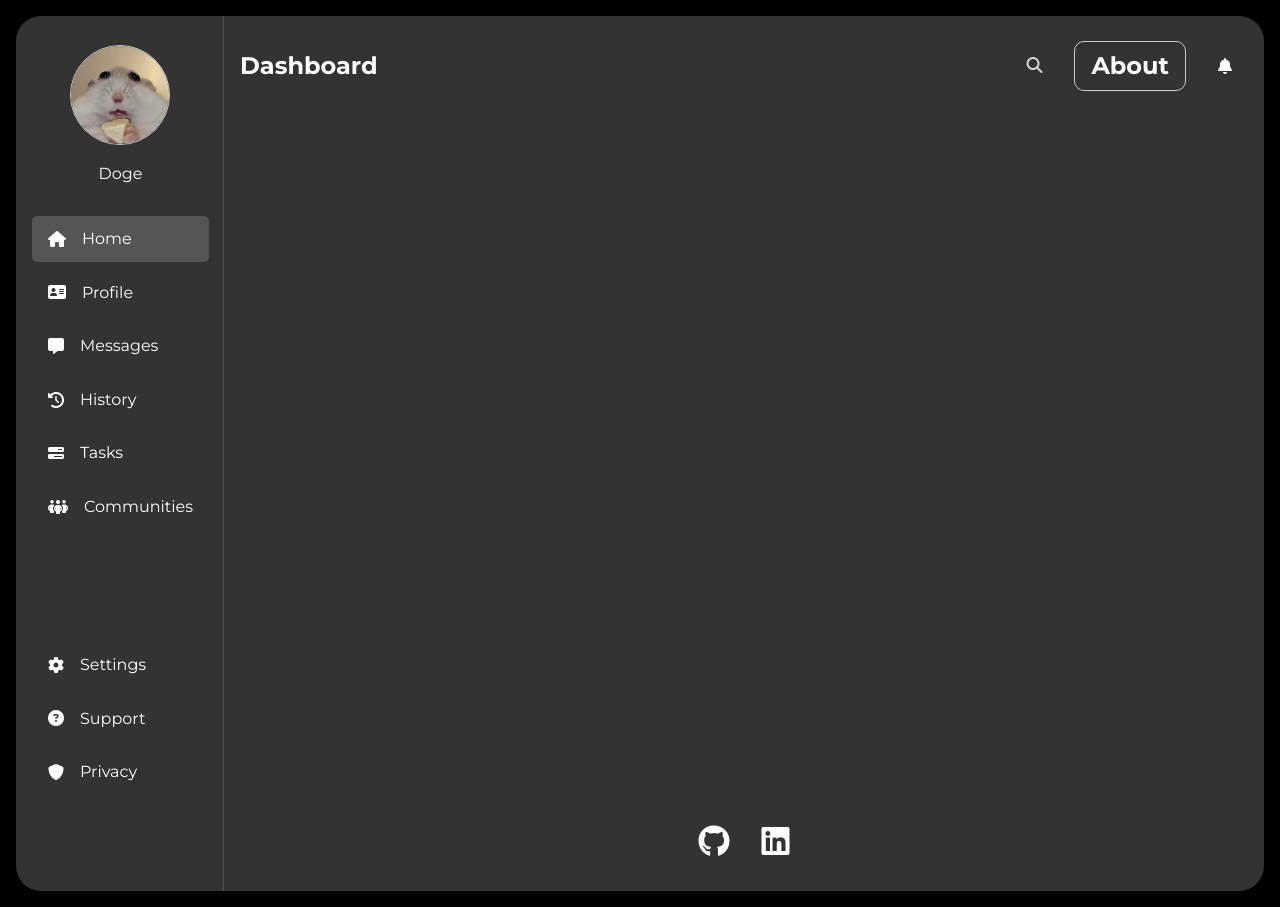
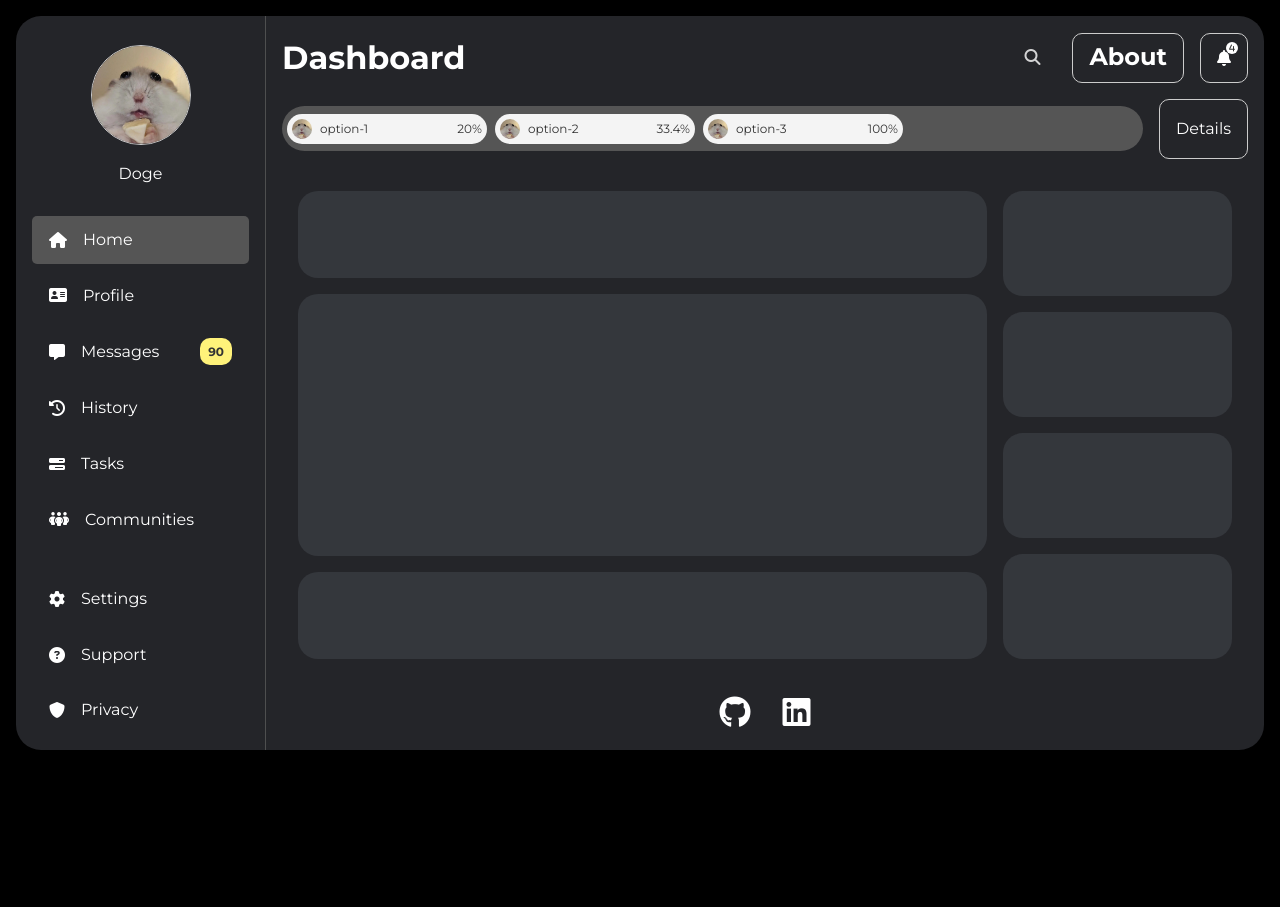
Before and after one commit to Delfiald/odin-admin-dashboard, a plain HTML site: page index.html in a window 1280 px wide. After the commit the page ends 800 px from the top, so only its background shows below. Drawn offline with Linux system fonts and the light colour scheme.

Commit message:
Creating Some Layout
creating some layout using combinations of grid and flexbox
1. header
  -adding option-panel and details button
  -adding more row and column to grid
  -option-panel row span by 2
  -nav colum span by 2
  -display flex inside option-panel
2. main
  -set display to grid and adding 2 column
  -adding 2 section, main and side section, also set display to grid
  -set 3 row to main-section
  -set 4 row to side-section
3. adding minor styling
  -adding notifications number
  -and more

```diff
--- a/css/style.css
+++ b/css/style.css
@@ -36,26 +36,33 @@ input {
   color: #333;
 }
 
+a {
+  color: inherit;
+  text-decoration: none;
+}
+
 /* Container */
 .container {
   display: grid;
-  grid-template: 100px 5fr 100px / minmax(200px, 1fr) 5fr;
+  grid-template: auto 5fr 75px / minmax(250px, 1fr) 5fr;
   grid-template-areas:
   'aside header header'
   'aside main main'
   'aside footer footer';
-  background: #333;
+  background: #242529;
   border-radius: 25px;
 }
 
 header {
   display: grid;
-  grid-template-columns: 1fr 3fr;
+  grid-template: 1fr auto / 1fr 3fr auto;
   align-items: center;
   grid-area: header;
+  gap: 1rem;
 }
 
 header nav {
+  grid-column: span 2;
   display: flex;
   align-items: center;
   justify-content: flex-end;
@@ -64,6 +71,51 @@ header nav {
 
 header nav > * {
   height: 50px;
+}
+
+header .option-panel {
+  display: flex;
+  gap: .5rem;
+  font-size: .75rem;
+  grid-column: span 2;
+  padding: 7.5px 5px;
+  border-radius: 25px;
+  background: #555;
+}
+
+header .option-panel > div {
+  flex-basis: auto;
+  min-width: 200px;
+  background: #f4f4f4;
+  color: #333;
+  padding: 5px;
+  border-radius: 20px;
+  display: flex;
+  align-items: center;
+  gap: .5rem;
+  transition: .5s all ease;
+}
+
+header .option-panel > div:hover {
+  background: #ccc;
+  cursor: pointer;
+}
+
+header .option-panel .option-pict {
+  width: 20px;
+  height: 20px;
+}
+
+header .option-panel .option-pict img {
+  width: 100%;
+  height: 100%;
+  object-fit: contain;
+  border-radius: 50%;
+  overflow: hidden;
+}
+
+header .option-panel .option-text {
+  flex: 1;
 }
 
 nav .search-box {
@@ -118,28 +170,53 @@ nav .search-box.open .input-wrapper {
   border: none;
   outline: none;
   opacity: 0;
-  transition: .5s all ease;
+  visibility: hidden;
+  transition: .25s all ease;
 }
 
 .search-box.open input {
   opacity: 1;
-}
-
-.notifications {
-  border: none;
+  visibility: visible;
 }
 
 .notifications:hover {
   color: #FFD700;
   background: transparent;
+  transform: scale(1.05);
+  outline: 1px solid #FFD700;
+}
+
+.notifications i {
+  position: relative;
+}
+
+.notifications:hover .notifications-number {
+  background: #FFD700;
+}
+
+.notifications .notifications-number {
+  position: absolute;
+  top: -50%;
+  right: -50%;
+  font-size: .5rem;
+  width: .75rem;
+  height: .75rem;
+  background: #fff;
+  color: #333;
+  border-radius: 50%;
+  display: flex;
+  align-items: center;
+  justify-content: center;
+  transition: .5s all ease;
 }
 
 aside {
   display: grid;
   grid-template-rows: calc(200px - 2rem) 1fr;
   grid-area: aside;
-  border-right: 1px solid #555;
+  border-right: 1px solid #4E4F4F;
   gap: 1rem;
+  /* margin-right: 2rem; */
 }
 
 aside .profile {
@@ -185,19 +262,34 @@ aside .profile .username:hover .edit-profile {
 
 aside nav {
   display: grid;
-  grid-template-rows: 1fr 1fr;
+  grid-template-rows: auto 1fr;
   gap: 2rem;
 }
 
 aside nav ul {
+  --_background-pos: 0px;
+  position: relative;
   display: flex;
   flex-direction: column;
   gap: .5rem;
   justify-content: center;
 }
 
+aside nav ul.top::before {
+  position: absolute;
+  content: '';
+  top: var(--_background-pos, 0px);
+  left: 0;
+  width: calc(100% - 2rem);
+  height: calc(100% / 6 - 1.65rem);
+  display: flex;
+  background: #555;
+  border-radius: 5px;
+  padding: 10px 1rem;
+  transition: .5s all ease;
+}
+
 aside nav ul > i {
-  position: relative;
   display: flex;
   align-items: center;
   border-radius: 5px;
@@ -206,14 +298,59 @@ aside nav ul > i {
   cursor: pointer;
   font-style: normal;
   transition: .3s all ease-in-out;
+  z-index: 2;
+  border: 1px solid transparent;
 }
 
-aside nav ul > i.active {
-  background: #555;
+aside nav ul > i:hover {
+  border: 1px solid #555;
+}
+
+aside nav ul > i .nav-text {
+  flex: 1;
+}
+
+aside nav ul > i .notification {
+  font-weight: bold;
+  font-size: .75rem;
+  background: #FFF27A;
+  color: #333;
+  padding: .25rem .5rem;
+  border-radius: 10px;
+}
+
+aside nav ul.bottom {
+  align-self: start;
 }
 
 main {
+  padding: 1rem 2rem !important;
   grid-area: main;
+  display: grid;
+  grid-template-columns: 3fr 1fr;
+  gap: 1rem;
+}
+
+main .main-section {
+  display: grid;
+  grid-template-rows: 1fr 3fr 1fr;
+  gap: 1rem;
+}
+
+main .main-section > div {
+  background: #34373C;
+  border-radius: 20px;
+}
+
+main .side-section {
+  display: grid;
+  gap: 1rem;
+  grid-template-rows: auto;
+}
+
+main .side-section > div {
+  background: #34373C;
+  border-radius: 20px;
 }
 
 footer {
--- a/index.html
+++ b/index.html
@@ -11,7 +11,7 @@
   <div class="container">
     <header>
       <div class="section-text">
-        <h2>Dashboard</h2>
+        <h1>Dashboard</h1>
       </div>
       <nav>
         <div class="search-box">
@@ -26,9 +26,37 @@
           <h2>About</h2>
         </div>
         <div class="notifications button">
-          <i class="fas fa-bell"></i>
+          <i class="fas fa-bell">
+            <div class="notifications-number">4</div>
+          </i>
         </div>
       </nav>
+      <div class="option-panel">
+        <div class="options-1">
+          <div class="option-pict">
+            <img src="assets/profile.jpeg" alt="">
+          </div>
+          <div class="option-text">option-1</div>
+          <div class="option-percentage">20%</div>
+        </div>
+        <div class="options-2">
+          <div class="option-pict">
+            <img src="assets/profile.jpeg" alt="">
+          </div>
+          <div class="option-text">option-2</div>
+          <div class="option-percentage">33.4%</div>
+        </div>
+        <div class="options-3">
+          <div class="option-pict">
+            <img src="assets/profile.jpeg" alt="">
+          </div>
+          <div class="option-text">option-3</div>
+          <div class="option-percentage">100%</div>
+        </div>
+      </div>
+      <div class="details">
+        <div class="details-button button">Details</div>
+      </div>
     </header>
     <aside>
       <div class="profile">
@@ -42,25 +70,41 @@
       </div>
       <nav>
         <ul class="top">
-          <i class="active"><i class="fas fa-home"></i>Home</i>
-          <i><i class="fas fa-address-card"></i>Profile</i>
-          <i><i class="fas fa-message"></i>Messages</i>
-          <i><i class="fas fa-history"></i>History</i>
-          <i><i class="fas fa-bars-progress"></i>Tasks</i>
-          <i><i class="fas fa-people-group"></i>Communities</i>
+          <i class="active"><i class="fas fa-home"></i><div class="nav-text">Home</div></i>
+          <i><i class="fas fa-address-card"></i><div class="nav-text">Profile</div></i>
+          <i>
+            <i class="fas fa-message"></i>
+            <div class="nav-text">Messages</div>
+            <div class="notification">90</div>
+          </i>
+          <i><i class="fas fa-history"></i><div class="nav-text">History</div></i>
+          <i><i class="fas fa-bars-progress"></i><div class="nav-text">Tasks</div></i>
+          <i><i class="fas fa-people-group"></i><div class="nav-text">Communities</div></i>
         </ul>
         <ul class="bottom">
-          <i><i class="fas fa-gear"></i>Settings</i>
-          <i><i class="fas fa-circle-question"></i>Support</i>
-          <i><i class="fas fa-shield"></i>Privacy</i>
+          <i><i class="fas fa-gear"></i><div class="nav-text">Settings</div></i>
+          <i><i class="fas fa-circle-question"></i><div class="nav-text">Support</div></i>
+          <i><i class="fas fa-shield"></i><div class="nav-text">Privacy</div></i>
         </ul>
       </nav>
     </aside>
-    <main></main>
+    <main>
+      <section class="main-section">
+        <div class="box-1"></div>
+        <div class="box-2"></div>
+        <div class="box-3"></div>
+      </section>
+      <section class="side-section">
+        <div class="box-1"></div>
+        <div class="box-2"></div>
+        <div class="box-3"></div>
+        <div class="box-4"></div>
+      </section>
+    </main>
     <footer>
       <div class="socials">
-        <i class="fab fa-github"></i>
-        <i class="fab fa-linkedin"></i>
+        <a href=""><i class="fab fa-github"></i></a>
+        <a href=""><i class="fab fa-linkedin"></i></a>
       </div>
     </footer>
   </div>
--- a/js/script.js
+++ b/js/script.js
@@ -3,6 +3,8 @@ const searchInput = document.getElementById('search');
 const aside = document.querySelector('aside');
 
 const asideNav = document.querySelectorAll('aside i');
+
+const asideNavContainer = document.querySelectorAll('aside ul');
 
 document.addEventListener('click', (e) => {
   const insideSearchBox = e.target.closest('.search-box');
@@ -19,14 +21,31 @@ document.addEventListener('click', (e) => {
     }
   }
 
-  if(e.target.closest('aside i')) {
+  if(e.target.closest('aside .top i')) {
+    e.preventDefault();
     asideNav.forEach((item) => {
       item.classList.remove('active');
     });
 
-    const navButton = e.target;
-    console.log(navButton);
+    let outerI = e.target;
 
-    navButton.classList.add('active');
+    while(outerI.parentElement && outerI.parentElement.tagName === 'I') {
+      outerI = outerI.parentElement;
+    }
+
+    let parent = outerI.parentElement;
+
+    let rectElement = outerI.getBoundingClientRect();
+    let rectParent = parent.getBoundingClientRect();
+
+    let top = rectElement.top - rectParent.top;
+
+    const style = asideNavContainer[0];
+
+    style.style.setProperty('--_background-pos', `${top}px`);
+
+    console.log(top);
+
+    outerI.classList.add('active');
   }
 })
```
